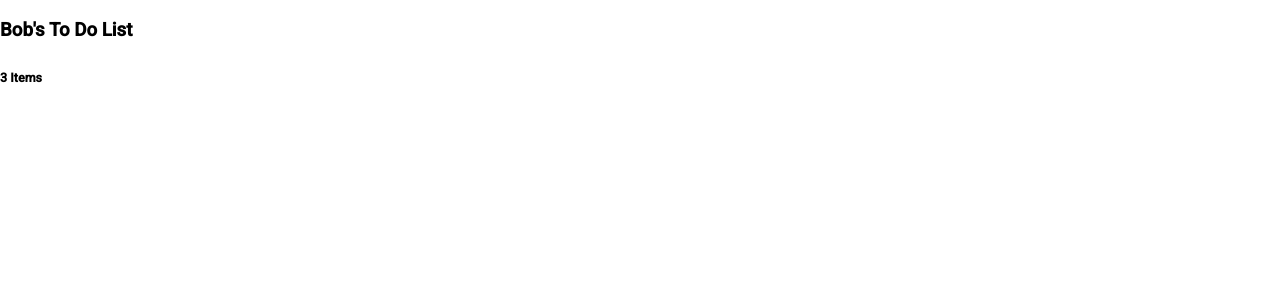
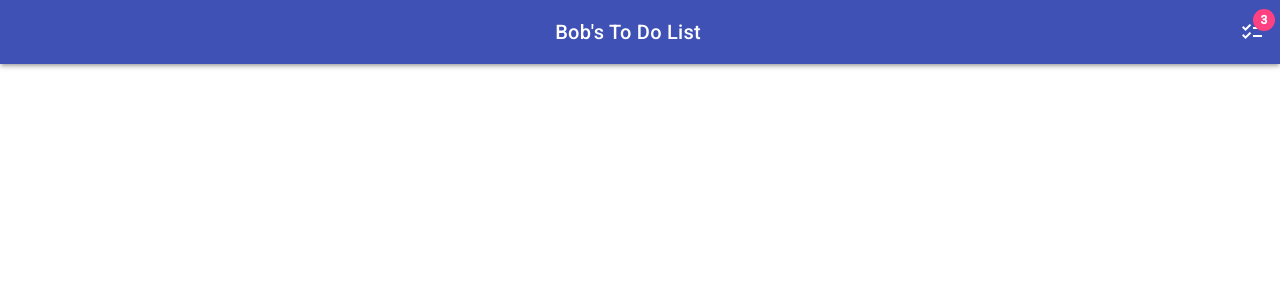
Before and after one commit to fukiIsABadDog/Todo, an Angular app: page / in a window 1280 px wide. Shown: the top 300 px of the page. Built offline with nearby package versions, Linux system fonts and the light colour scheme.

Commit message:
applied mat and css

```diff
--- a/src/app/app.component.css
+++ b/src/app/app.component.css
@@ -0,0 +1,3 @@
+.spacer{
+    flex: 1 1 auto
+}
--- a/src/app/app.component.html
+++ b/src/app/app.component.html
@@ -1,6 +1,11 @@
-<h3>
-  {{username}}'s To Do List
-  <h6>{{itemCount}} Items </h6>
-</h3>
+
+<mat-toolbar color="primary" class="mat-elevation-z3">
+  <span class="spacer"></span>
+  <span>  {{username}}'s To Do List </span>
+  <span class="spacer"></span>
+  <mat-icon matBadge="{{itemCount}}" matBadgeColor="accent">checklist</mat-icon>
+</mat-toolbar>
+
+
 
 <router-outlet></router-outlet>
```
